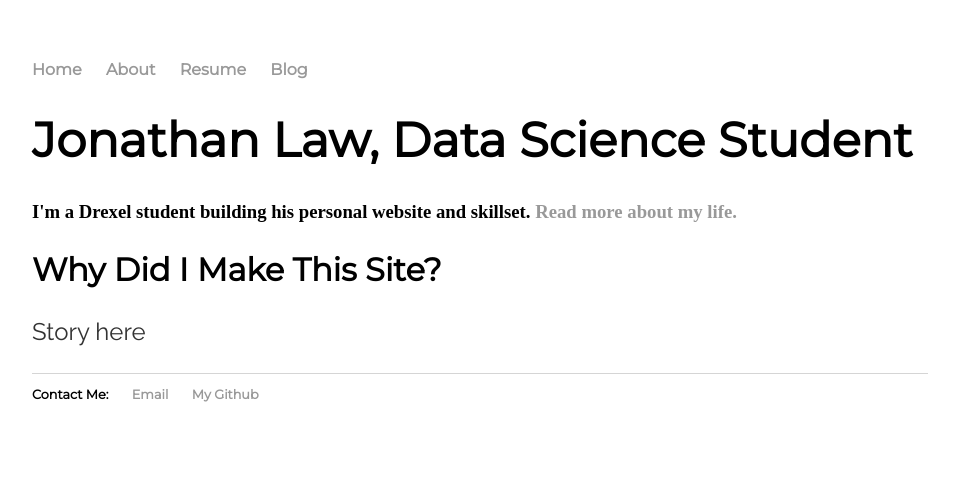
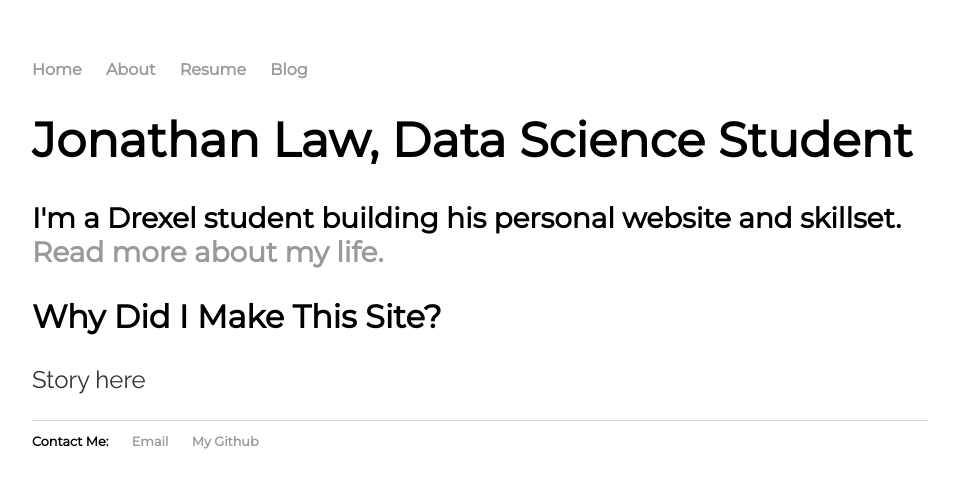
Before and after one commit to shindig7/my-site, a Jekyll site: the page built from index.html, in a window 1280 px wide. Shown: the top 488 px of the page, without its empty margins (160-1119 px from the left). Built offline with Jekyll 4.4.1, drawn with Linux system fonts in a browser that asks for light colours.

Commit message:
Added formatting for h3 tags

```diff
--- a/css/index.css
+++ b/css/index.css
@@ -27,6 +27,10 @@ h2 {
   font-size: 2em;
   font-family: 'Montserrat', 'Helvetica', 'Arial', 'Sans-Serif';
 }
+h3 {
+    font-size: 1.75em;
+    font-family: 'Montserrat', 'Helvetica', 'Arial', 'Sans-Serif';
+}
 p {
     font-size: 1.5em;
     line-height: 1.4em;
```
